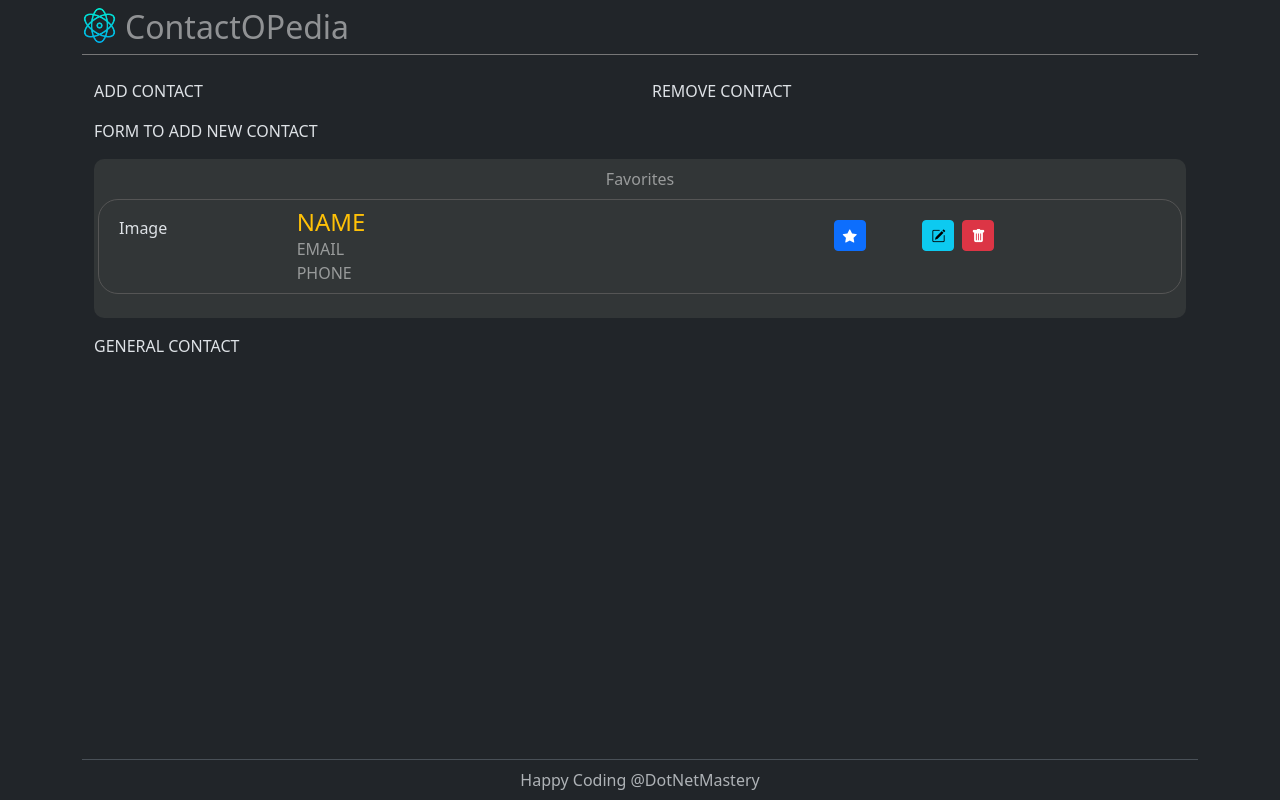
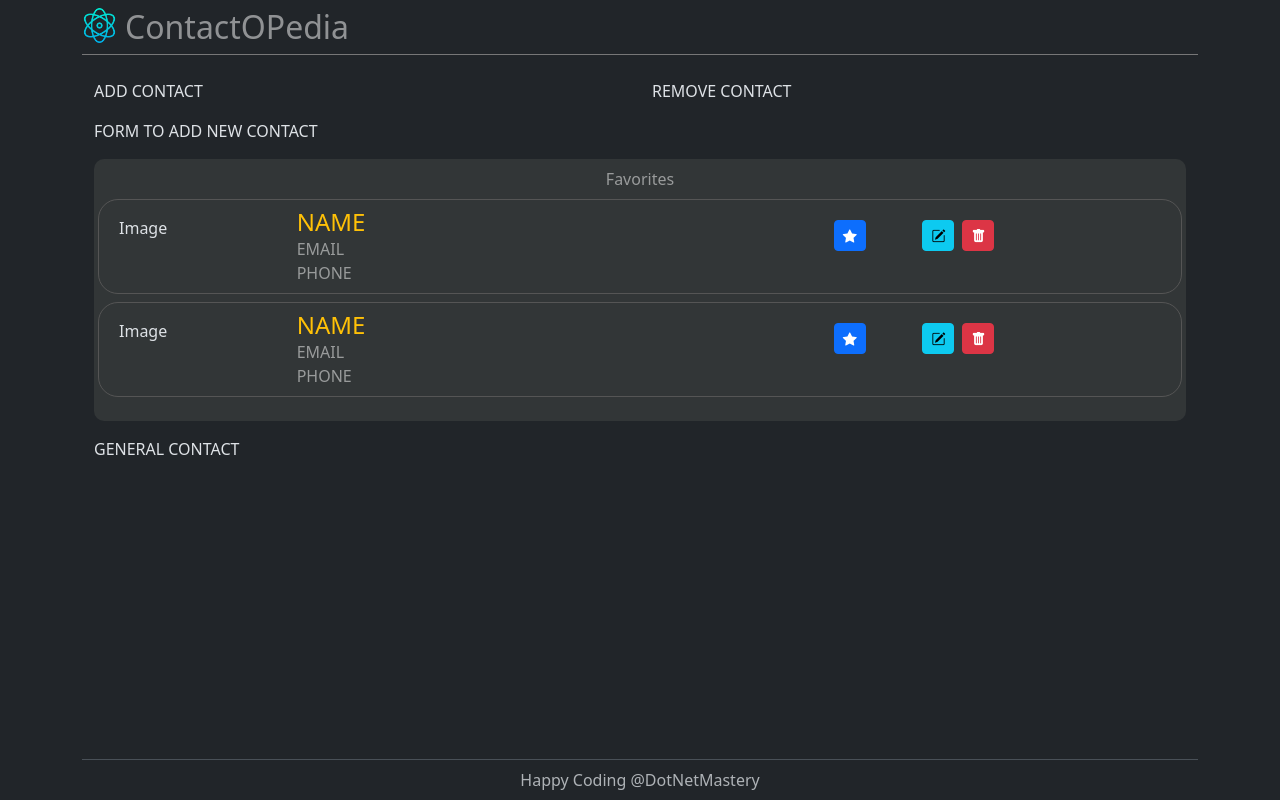
Before and after one commit to bhrugen/3-ContactOPedia, a React (Vite) app in the folder contactopedia/: page / in a window 1280 px wide. Built offline with nearby package versions, Linux system fonts and the light colour scheme.

Commit message:
Section 5 - Rendering contact component multiple times

```diff
--- a/contactopedia/src/Components/ContactPages/Contact.jsx
+++ b/contactopedia/src/Components/ContactPages/Contact.jsx
@@ -16,15 +16,15 @@ function Contact(props) {
       </div>
       <div className="col-1 pt-2">
         <button className="btn btn-primary btn-sm m-1">
-          <i class="bi bi-star-fill"></i>
+          <i className="bi bi-star-fill"></i>
         </button>
       </div>
       <div className="col-3 pt-2">
         <button className="btn btn-info btn-sm m-1">
-          <i class="bi bi-pencil-square"></i>
+          <i className="bi bi-pencil-square"></i>
         </button>
         <button className="btn btn-danger btn-sm m-1">
-          <i class="bi bi-trash-fill"></i>
+          <i className="bi bi-trash-fill"></i>
         </button>
       </div>
     </div>
--- a/contactopedia/src/Components/ContactPages/FavoriteContacts.jsx
+++ b/contactopedia/src/Components/ContactPages/FavoriteContacts.jsx
@@ -1,6 +1,7 @@
 import Contact from "./Contact";
 
 function FavoriteContacts(props) {
+  console.log(props);
   return (
     <div
       className="col-12 p-2"
@@ -8,7 +9,9 @@ function FavoriteContacts(props) {
     >
       <div className="text-center text-white-50">Favorites</div>
       <div className="p-2">
-        <Contact></Contact>
+        {props.contacts.map((contact, index) => (
+          <Contact contact={contact} key={index}></Contact>
+        ))}
       </div>
     </div>
   );
```
